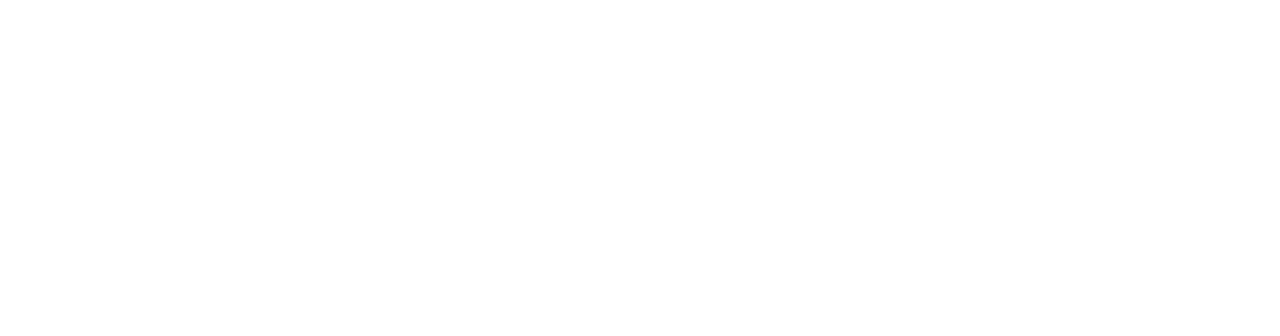
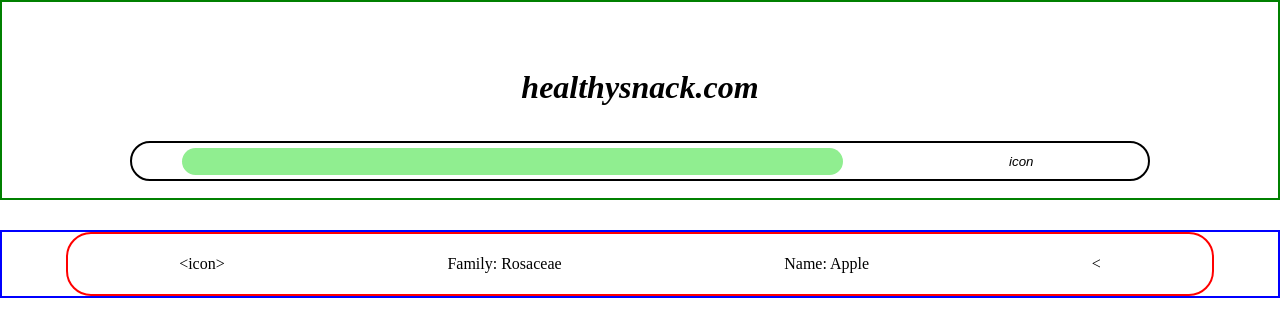
Before and after one commit to diopmorfall/healthysnack, a plain HTML site: page index.html in a window 1280 px wide. Drawn offline with Linux system fonts and the light colour scheme.

Commit message:
Basic html structure done

```diff
--- a/assets/css/style.css
+++ b/assets/css/style.css
@@ -1,3 +1,28 @@
+.flex, .flex-row, .flex-row-space-around, .searchbar, .fruit-header, .details, .nutrient, .flex-column, .flex-column-space-around, .page, .fruit-infos, .nutritionals, body, header {
+  display: -webkit-box;
+  display: -ms-flexbox;
+  display: flex; }
+
+.flex-row, .flex-row-space-around, .searchbar, .fruit-header, .details, .nutrient {
+  -webkit-box-orient: horizontal;
+  -webkit-box-direction: normal;
+      -ms-flex-direction: row;
+          flex-direction: row; }
+
+.flex-column, .flex-column-space-around, .page, .fruit-infos, .nutritionals, body, header {
+  -webkit-box-orient: vertical;
+  -webkit-box-direction: normal;
+      -ms-flex-direction: column;
+          flex-direction: column; }
+
+.flex-row-space-around, .searchbar, .fruit-header, .details {
+  -ms-flex-pack: distribute;
+      justify-content: space-around; }
+
+.flex-column-space-around, .page, .fruit-infos, .nutritionals {
+  -ms-flex-pack: distribute;
+      justify-content: space-around; }
+
 * {
   -webkit-box-sizing: border-box;
           box-sizing: border-box;
@@ -7,3 +32,80 @@
 
 body {
   width: 100%; }
+
+header {
+  -webkit-box-pack: center;
+      -ms-flex-pack: center;
+          justify-content: center;
+  height: 200px;
+  border: 2px solid green; }
+
+.brand {
+  margin: 50px auto 35px auto;
+  font-style: italic; }
+  .brand a {
+    text-decoration: none;
+    color: black; }
+
+.searchbar {
+  -webkit-box-align: center;
+      -ms-flex-align: center;
+          align-items: center;
+  width: 80%;
+  height: 40px;
+  margin: 0 auto;
+  border: 2px solid black; }
+
+.searchbar, input, button {
+  border-radius: 20px; }
+
+input, button {
+  height: 75%;
+  border: none;
+  outline: none;
+  font-style: italic; }
+
+input {
+  width: 65%;
+  text-align: center;
+  background-color: lightgreen; }
+
+button {
+  width: 15%;
+  background: none; }
+
+.page {
+  margin-top: 30px;
+  border: 2px solid blue; }
+
+.fruit-infos {
+  width: 90%;
+  margin: auto;
+  border: 2px solid red;
+  border-radius: 25px; }
+
+.fruit-header {
+  -webkit-box-align: center;
+      -ms-flex-align: center;
+          align-items: center;
+  width: 100%;
+  height: 60px;
+  margin: auto; }
+
+.details {
+  height: 40px;
+  margin: 30px 0; }
+
+.nutritionals h4 {
+  text-align: center;
+  margin-bottom: 25px; }
+
+.nutrient {
+  -webkit-box-pack: justify;
+      -ms-flex-pack: justify;
+          justify-content: space-between;
+  width: 70%;
+  margin: 10px auto; }
+
+.details, .nutritionals {
+  display: none; }
--- a/index.html
+++ b/index.html
@@ -8,6 +8,52 @@
 		<title>healthysnack.com</title>
 	</head>
 	<body>
-
+		<header>
+			<h1 class="brand"><a href="index.html">healthysnack.com</a></h1>
+			<div class="searchbar">
+				<input type="text" name="fruit">
+				<button type="submit">icon</button>
+			</div>
+		</header>
+		<main class="page">
+			<!--todo: maybe dynamically added -->
+			<section class="fruit-infos">
+				<div class="fruit-header">
+					<p>&lt;icon&gt;</p> <!--todo: icon -->
+					<p>Family: Rosaceae</p>
+					<p>Name: Apple</p>
+					<p>&lt;</p> <!--todo: arrow down-->
+				</div>
+				<!--todo: these below are shown after click -->
+				<div class="details">
+					<!--todo: genus and order -->
+					<p>Genus: Malus</p>
+					<p>Order: Rosales</p>
+				</div>
+				<div class="nutritionals">
+					<h4>Nutritional infos (each 100g):</h4>
+					<div class="nutrient">
+						<h5>Calories</h5>
+						<p>25</p>
+					</div>
+					<div class="nutrient">
+						<h5>Carbohydrates</h5>
+						<p>3.9g</p>
+					</div>
+					<div class="nutrient">
+						<h5>Proteines</h5>
+						<p>6g</p>
+					</div>
+					<div class="nutrient">
+						<h5>Fat</h5>
+						<p>0.8g</p>
+					</div>
+					<div class="nutrient">
+						<h5>Sugar</h5>
+						<p>1.2g</p>
+					</div>
+				</div>
+			</section>
+		</main>
 	</body>
 </html>
```
